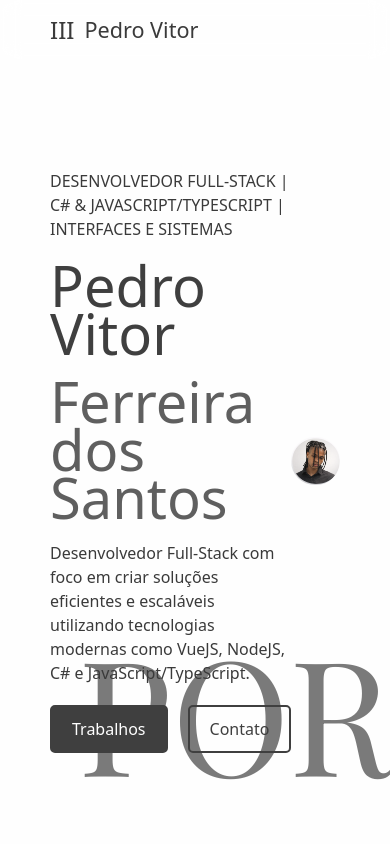
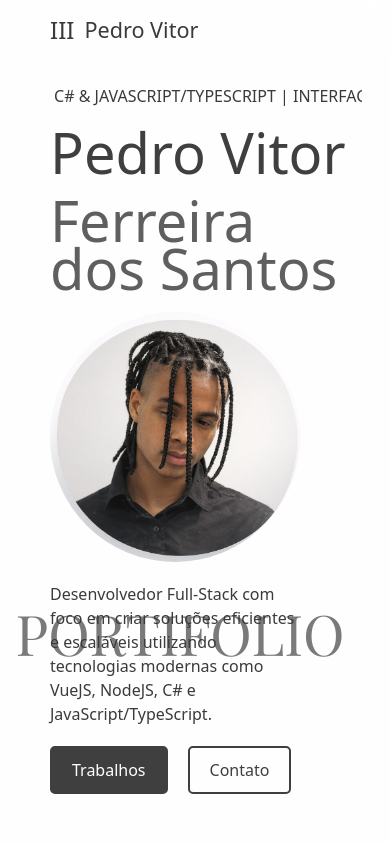
Before and after one commit to PedroVitor-oss/mainportifolio, a React (Vite) app: page / in a window 390 px wide. Shown: the top 844 px of the page. Built offline with nearby package versions, Linux system fonts and the light colour scheme; a web font is replaced by a local one.

Commit message:
home section mobile version

```diff
--- a/src/components/sections/Home.jsx
+++ b/src/components/sections/Home.jsx
@@ -7,9 +7,16 @@ function Home() {
         <main>
 
         <div className="cont-text">
-            <span className="profession">Desenvolvedor Full-Stack | C# & JavaScript/TypeScript | Interfaces e Sistemas </span>
+            <span className="profession">
+                <p>Desenvolvedor Full-Stack | C# & JavaScript/TypeScript | Interfaces e Sistemas </p></span>
             <h1 className="name">Pedro Vitor</h1>
             <h1 className="last-name">Ferreira dos Santos</h1>
+            <div className="cont-img mobile">
+            <div className="mold">
+            <img src={profileImage} alt="Profile Image" />
+
+            </div>
+        </div>
             <p className="about-me">Desenvolvedor Full-Stack com foco em criar soluções eficientes e escaláveis utilizando tecnologias modernas como VueJS, NodeJS, C# e JavaScript/TypeScript.</p>
             <div className="routes">
                 <a href="#works">Trabalhos </a>
--- a/src/css/Home.css
+++ b/src/css/Home.css
@@ -16,7 +16,9 @@ section#home main{
             /*tudo em letra maiusculas */
             text-transform: uppercase;
         }
-
+& .cont-img.mobile{
+    display: none;
+}
         & h1 {
             font-size: 3.5rem;
             line-height: 3rem;
@@ -114,3 +116,45 @@ section#home::before {
     }
 
 }
+@keyframes text-scroll {
+    0% {
+        transform: translateX(0);
+    }
+    50% {
+        transform: translateX(-45%);
+    }
+    100% {
+        transform: translateX(0);
+    }
+}
+
+
+@media (max-width : 400px) {
+    section#home main{
+    text-align: start;
+    /* background-color: red; */
+    margin-top: 10vh;
+    display: flex;
+    & span {
+        width: 80vw;
+        overflow: hidden;
+        &  p {
+            width: 200vw;
+            animation: text-scroll 20s linear infinite;
+        }
+    }
+    & .cont-img.mobile{
+        display: block !important;
+        & div.mold {
+            max-width: 250px;
+        }
+    }
+    & .about-me{
+        width:80%
+    }
+    }
+    section#home::before {
+    font-size: 3.5rem;
+    transform: translateX(-20%);
+}
+}
```
